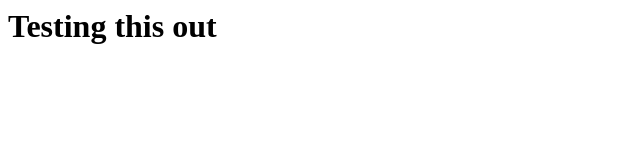
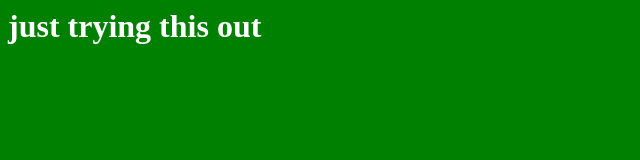
Before and after one commit to emmawirt/innovation-lab, a plain HTML site: page index.html in a window 1280 px wide. Shown: the whole page, without its empty margins (0-640 px from the left). Drawn offline with Linux system fonts and the light colour scheme.

Commit message:
Update index.html

```diff
--- a/index.html
+++ b/index.html
@@ -1 +1,18 @@
-<h1>Testing this out</h1
+<html>
+  <title>
+    Website testing thing
+  </title>
+
+  <body>
+    <h1> just trying this out </h1>
+  </body>
+
+
+  <style>
+    body {
+      background-color:green;
+      color:#fff;
+      text-allign:center;
+    }
+  </style>
+</html>
```
